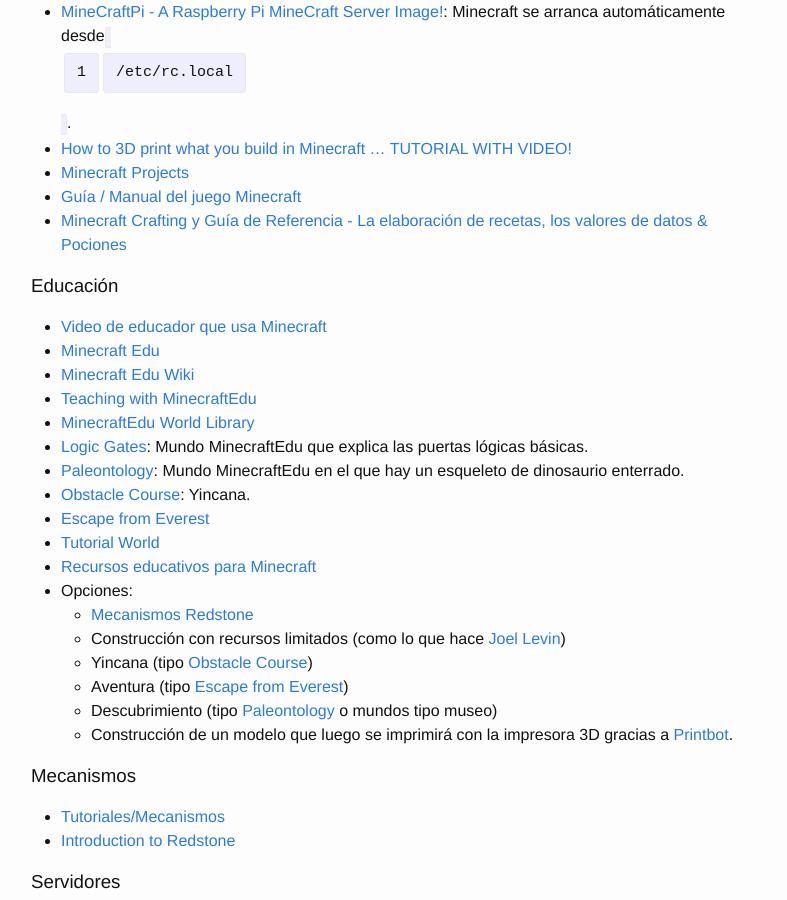
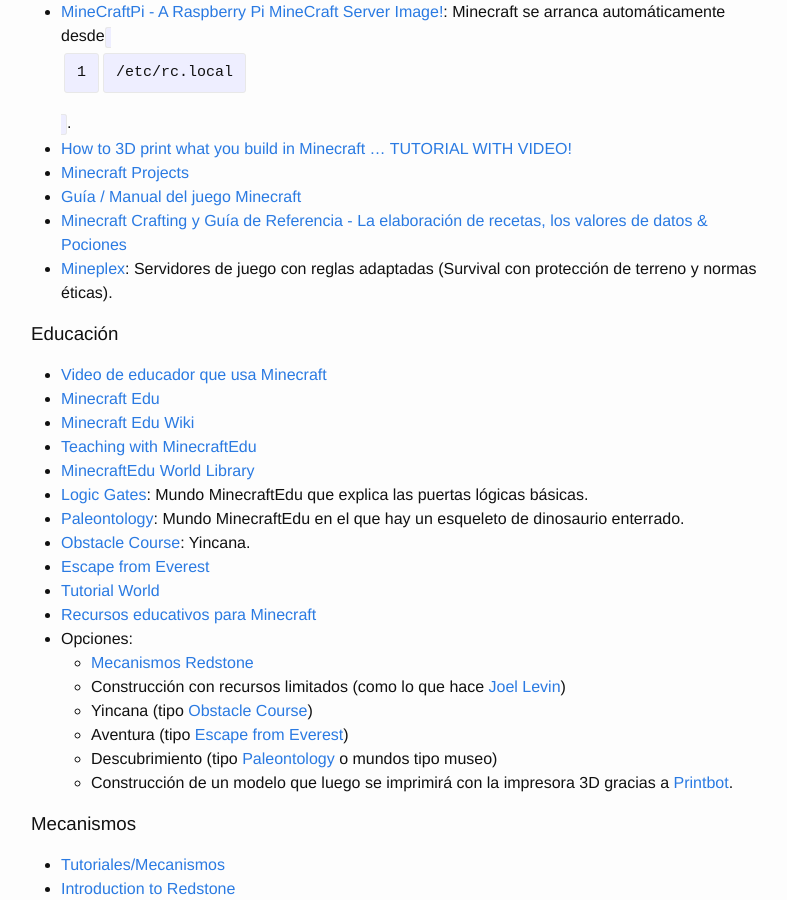
Before and after one commit to eduardofilo/eduardofilo.jekyll, a Jekyll site: the page built from proyectos/minecraft.md, in a window 1280 px wide and 900 px high, scrolled down 369 px. Shown: the whole window, without its empty margins (239-1026 px from the left). Built offline with Jekyll 4.4.1, drawn with Linux system fonts in a browser that asks for light colours; Markdown is read by kramdown in place of the engine named in the settings.

Commit message:
Enlace Minecraft.

```diff
--- a/proyectos/minecraft.md
+++ b/proyectos/minecraft.md
@@ -19,6 +19,7 @@
 * [Minecraft Projects](http://www.planetminecraft.com/resources/projects/)
 * [Guía / Manual del juego Minecraft](http://www.trucoteca.com/guia-minecraft/pc-12340.html)
 * [Minecraft Crafting y Guía de Referencia - La elaboración de recetas, los valores de datos & Pociones](http://diamondboots.com/)
+* [Mineplex](http://mineplex.net/about): Servidores de juego con reglas adaptadas (Survival con protección de terreno y normas éticas).
 
 ### Educación
 
```
